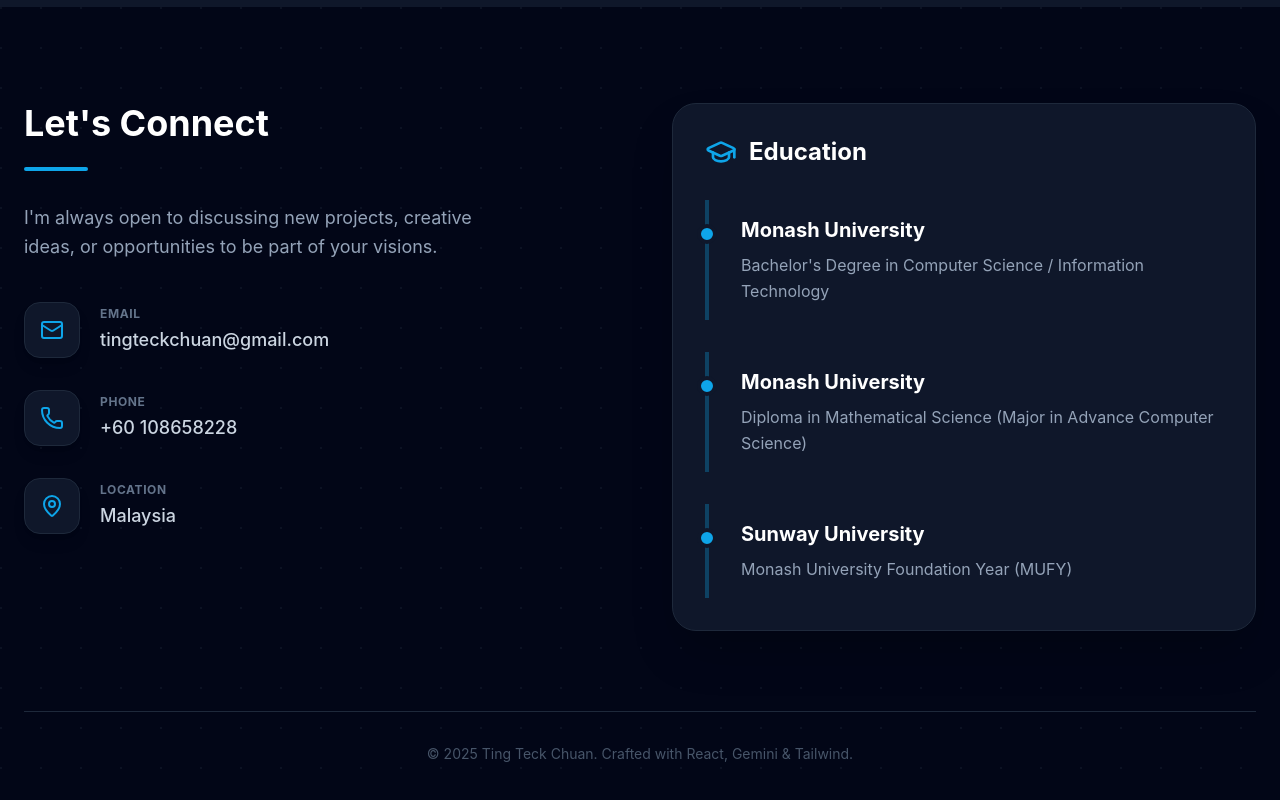
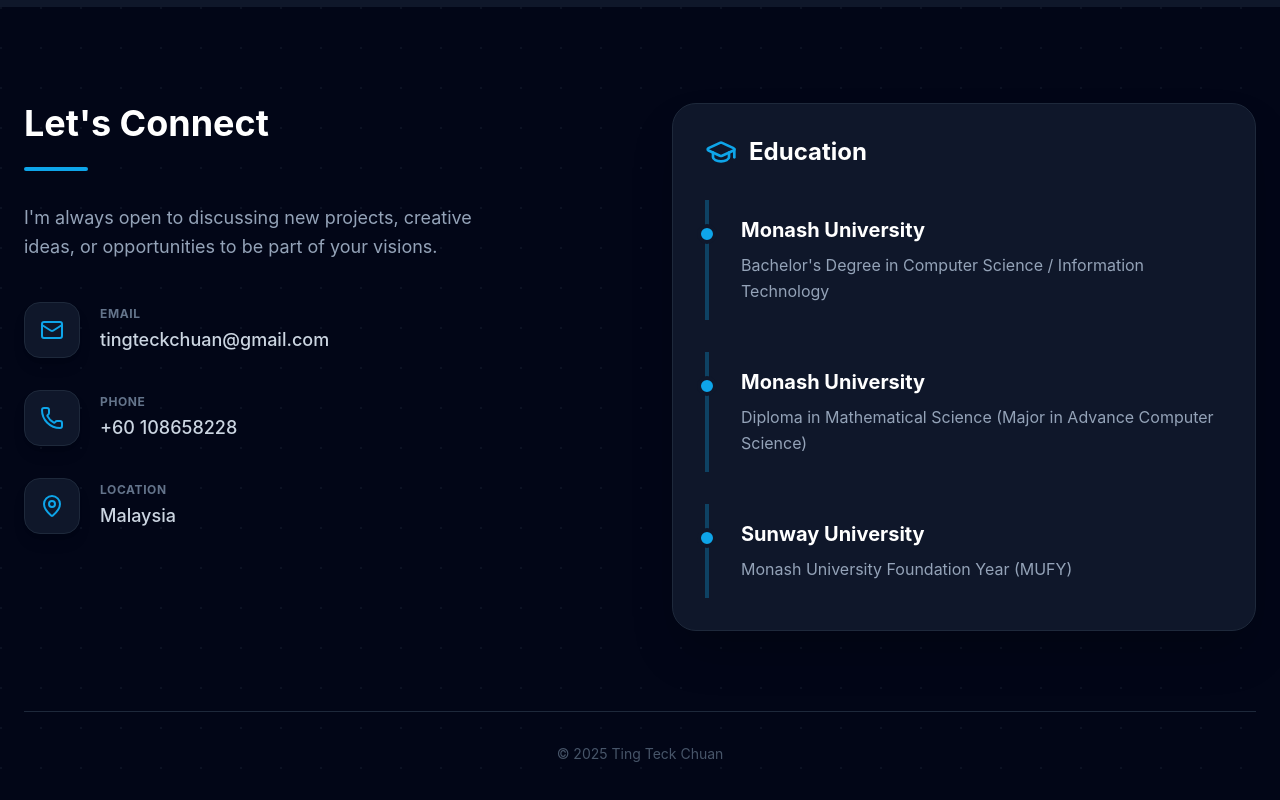
Before and after one commit to teckchuan98/portfolio, a React (Vite) app: page / in a window 1280 px wide. Shown: the part 2648-3448 px from the top of the page. Built offline with nearby package versions, Linux system fonts and the light colour scheme.

Commit message:
Remove certain labels

```diff
--- a/components/Contact.tsx
+++ b/components/Contact.tsx
@@ -80,7 +80,7 @@
         </div>
 
         <div className="border-t border-slate-800 mt-20 pt-8 text-center text-slate-600 text-sm">
-          <p>© {new Date().getFullYear()} Ting Teck Chuan. Crafted with React, Gemini & Tailwind.</p>
+          <p>© 2025 Ting Teck Chuan</p>
         </div>
       </div>
     </section>
```
